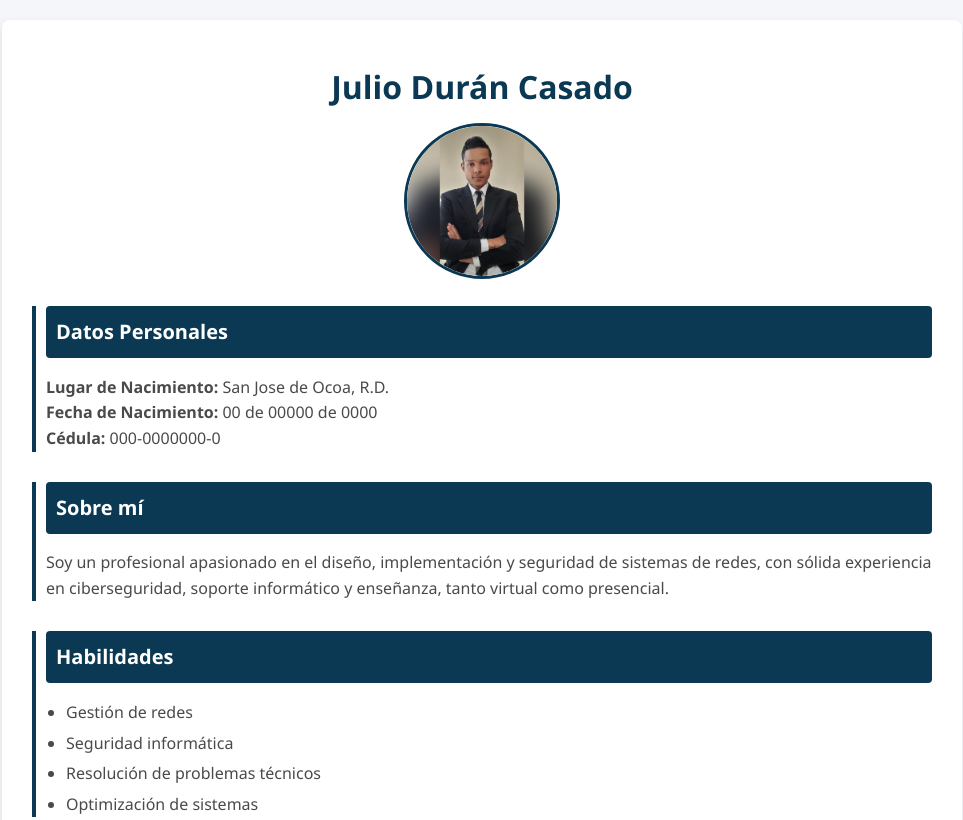
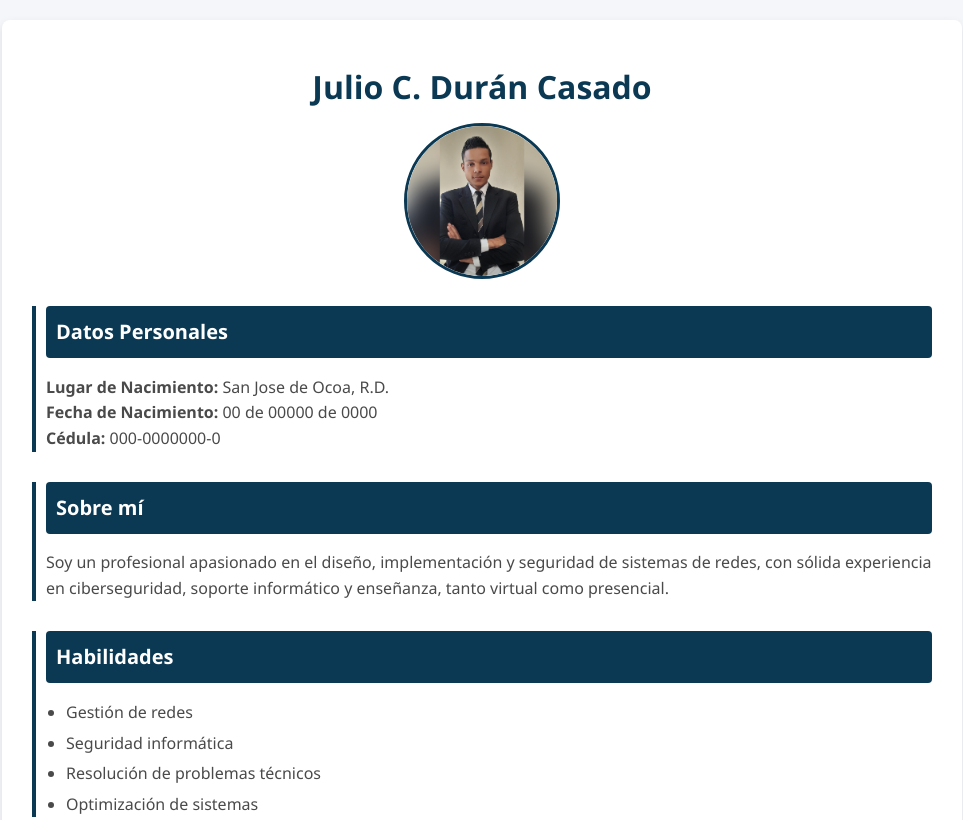
Before and after one commit to jcdurancasado/cv, a plain HTML site: page index.html in a window 1280 px wide. Shown: the top 820 px of the page, without its empty margins (158-1121 px from the left). Drawn offline with Linux system fonts and the light colour scheme.

Commit message:
Update index.html

```diff
--- a/index.html
+++ b/index.html
@@ -68,7 +68,7 @@
 </head>
 <body>
     <div class="container">
-        <h1>Julio Durán Casado</h1>
+        <h1>Julio C. Durán Casado</h1>
         <div class="photo">
             <img src="tu-imagen.jpg" alt="Foto de Julio Durán Casado">
         </div>
```
